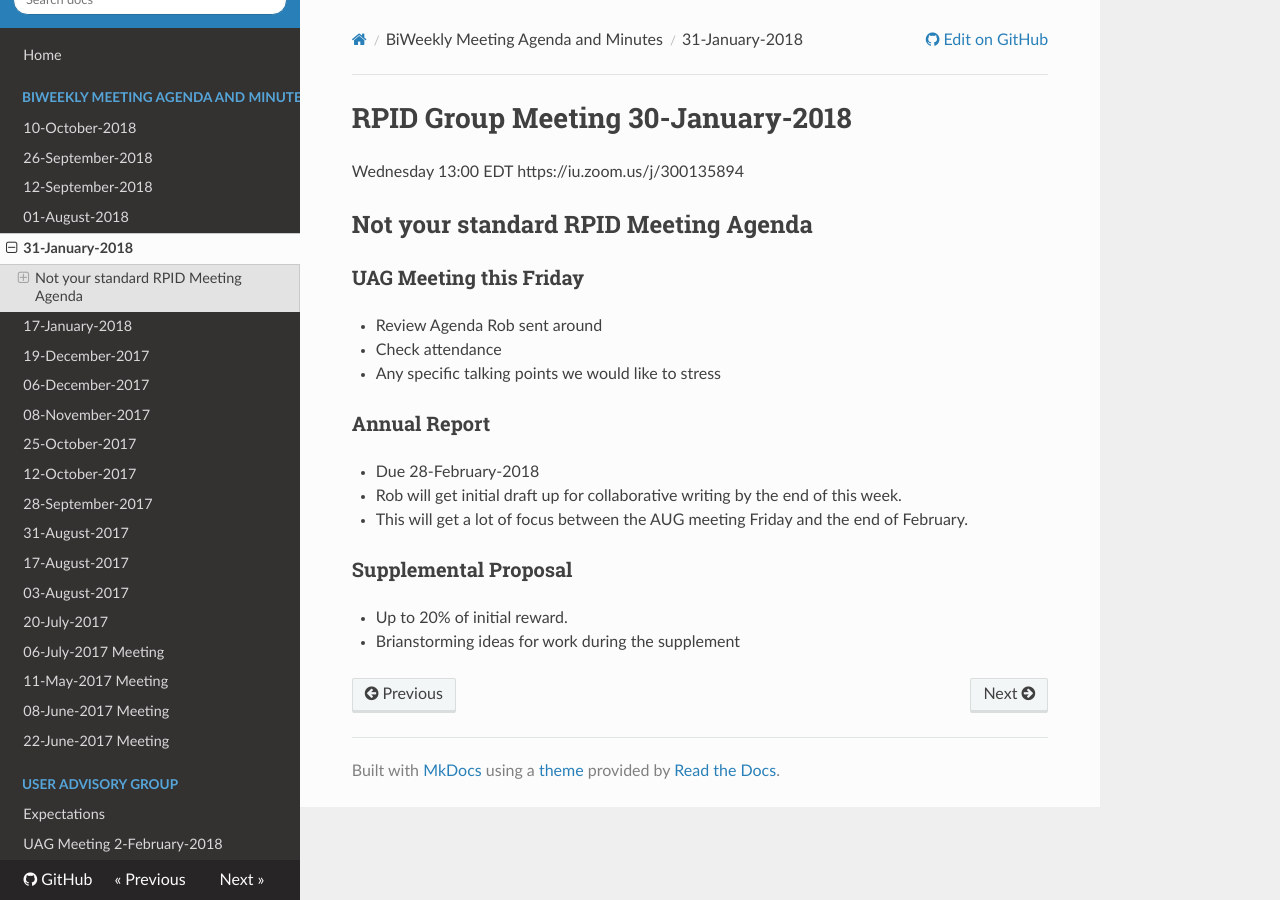
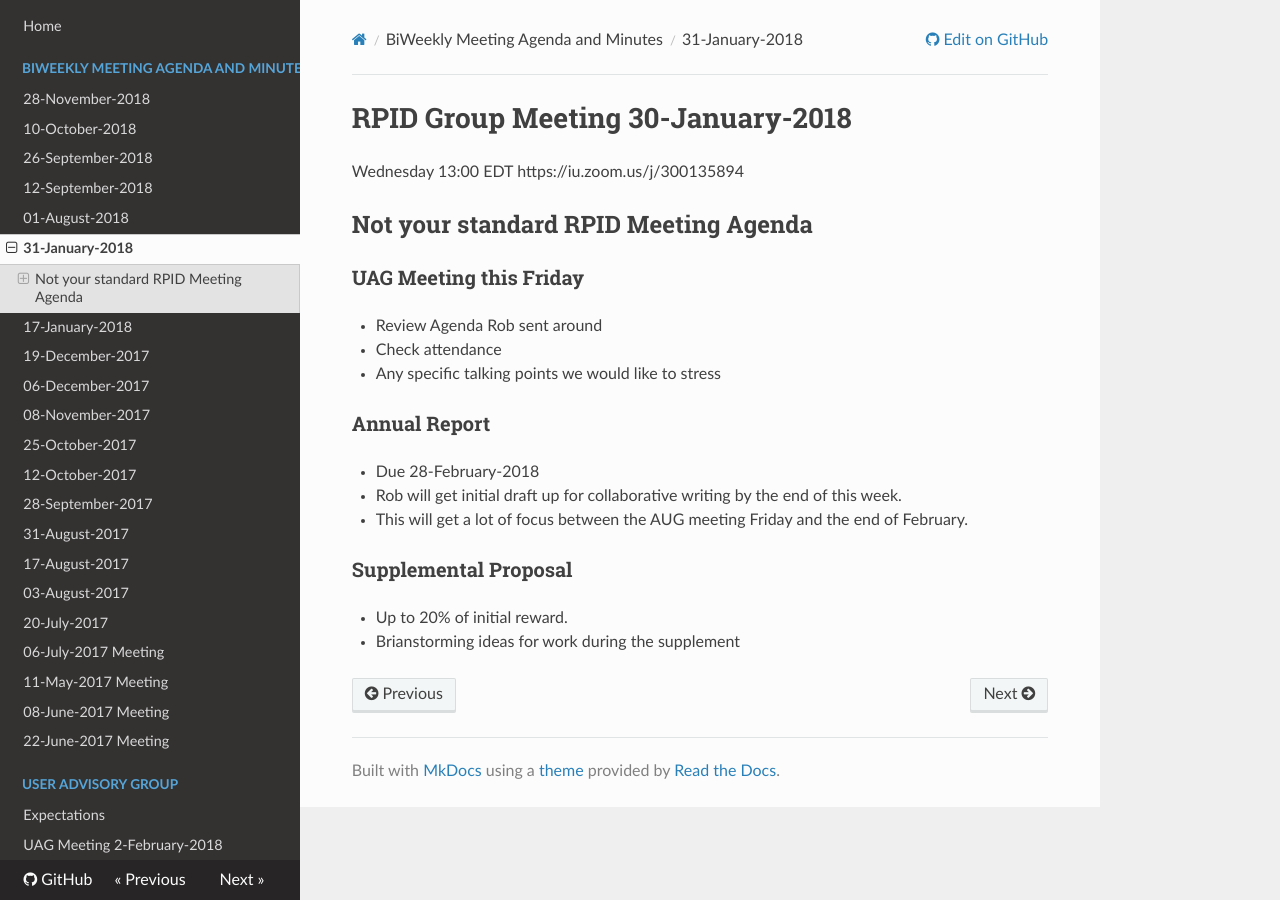
Before and after one commit to rpidproject/rpid, an MkDocs documentation site: the page built from docs/31-January-2018.md, in a window 1280 px wide. Built offline with MkDocs 1.6.1, drawn with Linux system fonts in a browser that asks for light colours; nearby versions of some CDN libraries; old or Windows-style settings are respelled for this version of MkDocs.

Commit message:
Update mkdocs.yml

```diff
--- a/mkdocs.yml
+++ b/mkdocs.yml
@@ -9,6 +9,7 @@
 pages:
 - Home: 'index.md'
 - BiWeekly Meeting Agenda and Minutes:
+  - '28-November-2018': '28-November-2018.md'
   - '10-October-2018': '10-October-2018.md'
   - '26-September-2018': '26-September-2018.md'
   - '12-September-2018': '12-September-2018.md'
```
